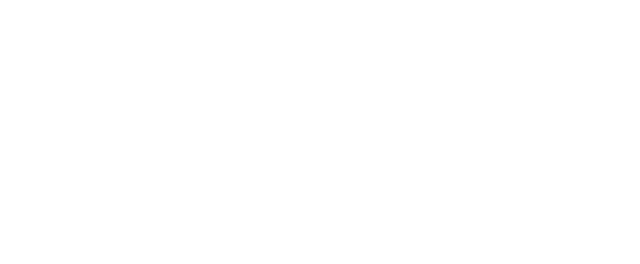
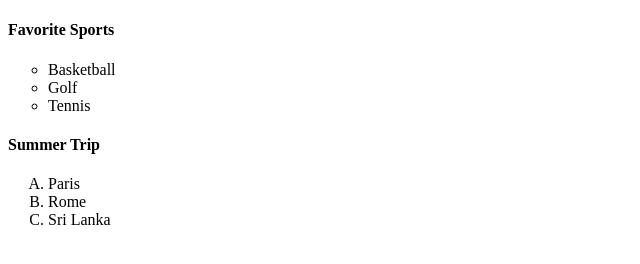
Before and after one commit to tallyandroid/vertex-academy-web, a plain HTML site: page 02-CSS/07-list-style/index.html in a window 1280 px wide. Shown: the whole page, without its empty margins (0-640 px from the left). Drawn offline with Linux system fonts and the light colour scheme.

Commit message:
updating css

```diff
--- a/02-CSS/07-list-style/index.html
+++ b/02-CSS/07-list-style/index.html
@@ -7,6 +7,18 @@
     <link rel="stylesheet" href="main.css">
 </head>
 <body>
+    <h4>Favorite Sports</h4>
+    <ul>
+        <li>Basketball</li>
+        <li>Golf</li>
+        <li>Tennis</li>
+    </ul>
 
+    <h4>Summer Trip</h4>
+    <ol>
+        <li>Paris</li>
+        <li>Rome</li>
+        <li>Sri Lanka</li>
+    </ol>
 </body>
 </html>
--- a/02-CSS/07-list-style/main.css
+++ b/02-CSS/07-list-style/main.css
@@ -0,0 +1,8 @@
+ul {
+    list-style-type: circle;
+
+}
+
+ol {
+    list-style-type: upper-alpha;
+}
```
